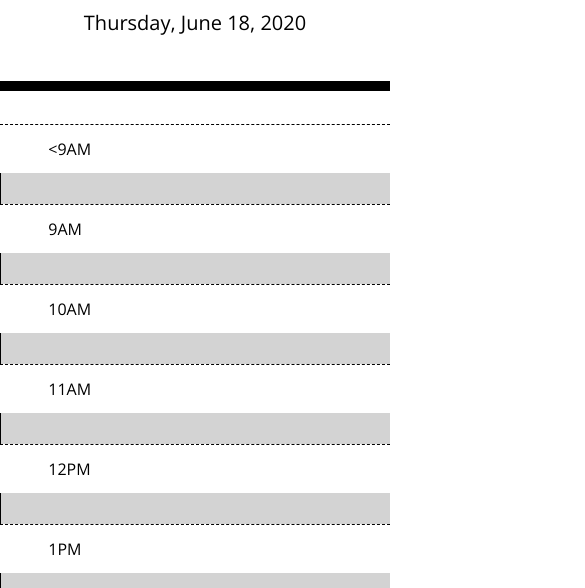
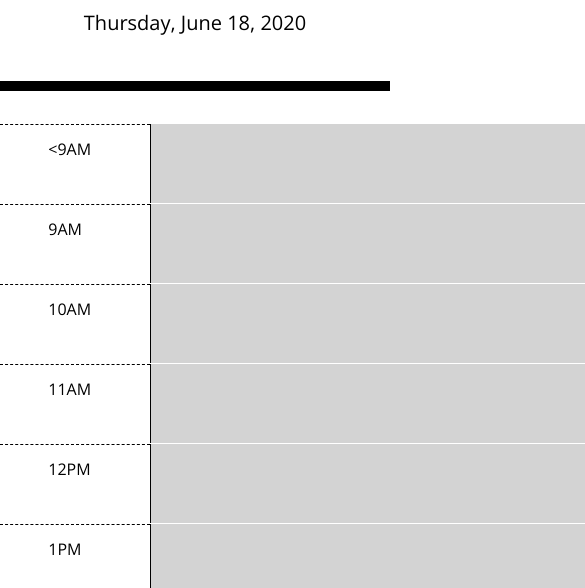
Before and after one commit to chages16/WorkDayScheduler, a plain HTML site: page index.html in a window 390 px wide. Shown: the part 256-844 px from the top of the page, 585 px wide, since content can reach past the window. Drawn offline with nearby package versions, Linux system fonts and the light colour scheme.

Commit message:
media screen css

```diff
--- a/css/style.css
+++ b/css/style.css
@@ -69,3 +69,18 @@ textarea{
   font-size: 20px;
   transition: all .3s ease-in-out;
 }
+@media screen and (max-width: 1000px) {
+
+  .col-lg-10 {
+      width: 500px;
+  }
+
+  .col-lg-1 {
+    width: 150px;
+  }
+
+  .row {
+  width: 850px ;
+  }
+
+}
```
